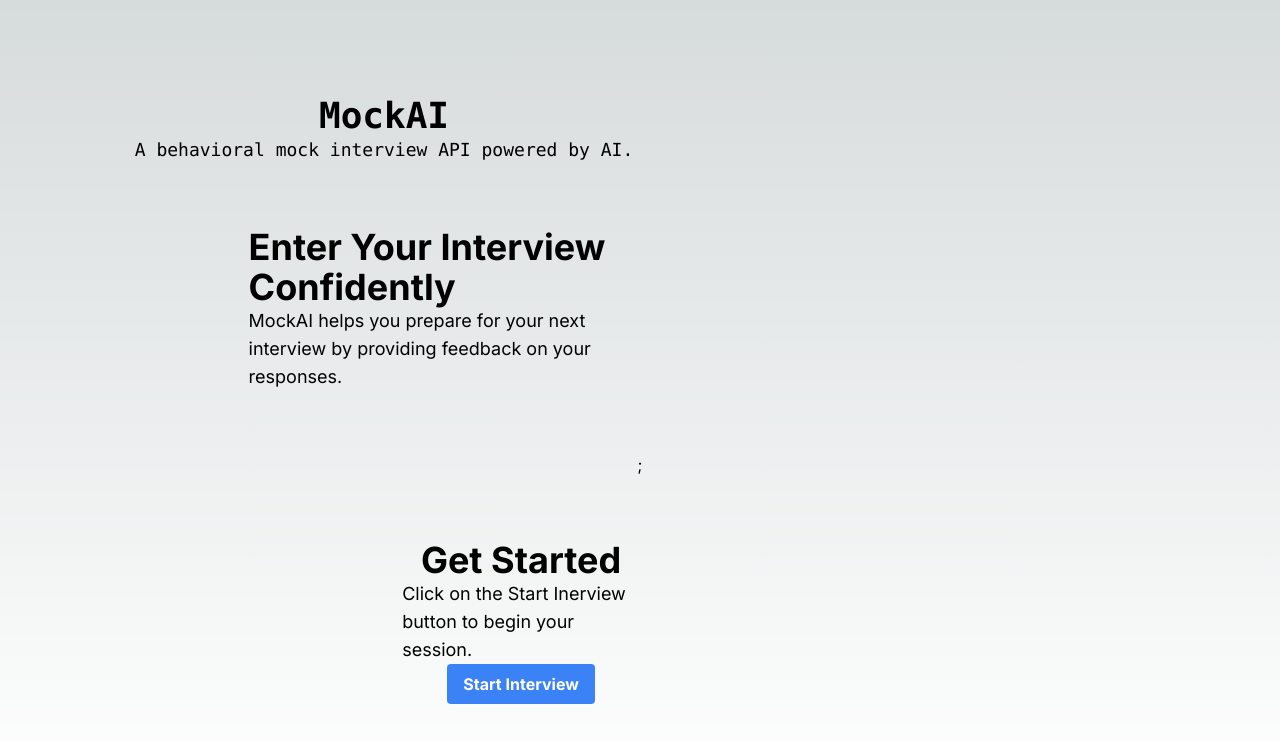
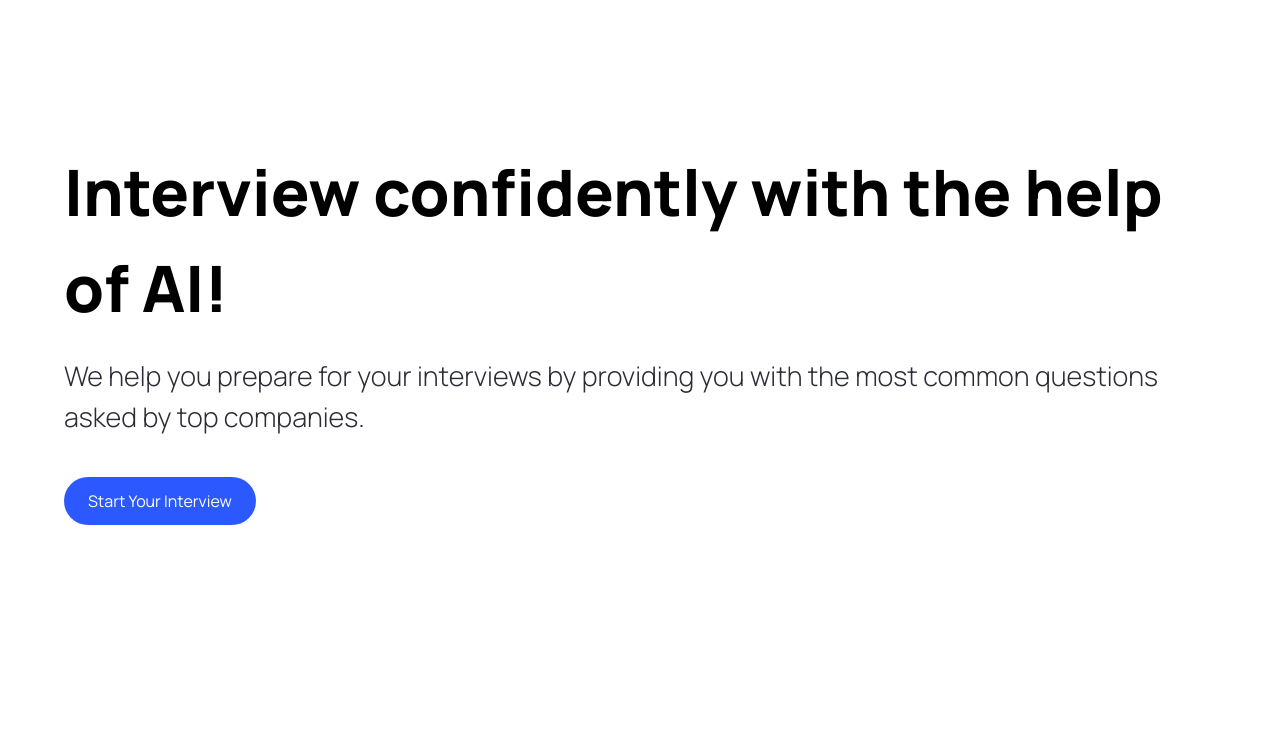
Before and after one commit to jvrjsanchez/mockAI, a Next.js app in the folder mock_ai/: page / in a window 1280 px wide. Shown: the top 742 px of the page. Built offline with nearby package versions, Linux system fonts and the light colour scheme.

Commit message:
Landing Page Changes

```diff
--- a/mock_ai/app/globals.css
+++ b/mock_ai/app/globals.css
@@ -1,33 +1,219 @@
+@import url("https://fonts.googleapis.com/css2?family=Manrope:wght@200;300;400;500;600;700;800&display=swap");
+
 @tailwind base;
 @tailwind components;
 @tailwind utilities;
 
-:root {
-  --foreground-rgb: 0, 0, 0;
-  --background-start-rgb: 214, 219, 220;
-  --background-end-rgb: 255, 255, 255;
+* {
+  margin: 0;
+  padding: 0;
+  box-sizing: border-box;
+  font-family: "Manrope", sans-serif;
 }
 
-@media (prefers-color-scheme: dark) {
-  :root {
-    --foreground-rgb: 255, 255, 255;
-    --background-start-rgb: 0, 0, 0;
-    --background-end-rgb: 0, 0, 0;
-  }
+/* START: General styles */
+.max-width {
+  @apply max-w-[1440px] mx-auto;
 }
 
-body {
-  color: rgb(var(--foreground-rgb));
-  background: linear-gradient(
-      to bottom,
-      transparent,
-      rgb(var(--background-end-rgb))
-    )
-    rgb(var(--background-start-rgb));
+.padding-x {
+  @apply sm:px-16 px-6;
 }
 
-@layer utilities {
-  .text-balance {
-    text-wrap: balance;
-  }
+.padding-y {
+  @apply py-4;
 }
+
+.flex-center {
+  @apply flex items-center justify-center;
+}
+
+.flex-between {
+  @apply flex justify-between items-center;
+}
+
+.custom-btn {
+  @apply flex flex-row relative justify-center items-center py-3 px-6 outline-none;
+}
+/* END: General styles */
+
+/* START: Hero styles */
+.hero {
+  @apply flex xl:flex-row flex-col gap-5 relative z-0 max-w-[1440px] mx-auto;
+}
+
+.hero__title {
+  @apply 2xl:text-[72px] sm:text-[64px] text-[50px] font-extrabold;
+}
+
+.hero__subtitle {
+  @apply text-[27px] text-black-100 font-light mt-5;
+}
+
+.hero__image-container {
+  @apply xl:flex-[1.5] flex justify-end items-end w-full xl:h-screen;
+}
+
+.hero__image {
+  @apply relative xl:w-full w-[90%] xl:h-full h-[590px] z-0;
+}
+
+.hero__image-overlay {
+  @apply absolute xl:-top-24 xl:-right-1/2 -right-1/4 bg-hero-bg bg-repeat-round -z-10 w-full xl:h-screen h-[590px] overflow-hidden;
+}
+/* END: Hero styles */
+
+/* START: Home styles */
+
+.home__text-container {
+  @apply flex flex-col items-start justify-start gap-y-2.5 text-black-100;
+}
+
+.home__filters {
+  @apply mt-12 w-full flex-between items-center flex-wrap gap-5;
+}
+
+.home__filter-container {
+  @apply flex justify-start flex-wrap items-center gap-2;
+}
+
+.home__cars-wrapper {
+  @apply grid 2xl:grid-cols-4 xl:grid-cols-3 md:grid-cols-2 grid-cols-1 w-full gap-8 pt-14;
+}
+
+.home__error-container {
+  @apply mt-16 flex justify-center items-center flex-col gap-2;
+}
+/* END: Home styles */
+
+/* START: Car Card styles */
+.car-card {
+  @apply flex flex-col p-6 justify-center items-start text-black-100 bg-primary-blue-100 hover:bg-white hover:shadow-md rounded-3xl;
+}
+
+.car-card__content {
+  @apply w-full flex justify-between items-start gap-2;
+}
+
+.car-card__content-title {
+  @apply text-[22px] leading-[26px] font-bold capitalize;
+}
+
+.car-card__price {
+  @apply flex mt-6 text-[32px] leading-[38px] font-extrabold;
+}
+
+.car-card__price-dollar {
+  @apply self-start text-[14px] leading-[17px] font-semibold;
+}
+
+.car-card__price-day {
+  @apply self-end text-[14px] leading-[17px] font-medium;
+}
+
+.car-card__image {
+  @apply relative w-full h-40 my-3 object-contain;
+}
+
+.car-card__icon-container {
+  @apply flex group-hover:invisible w-full justify-between text-grey;
+}
+
+.car-card__icon {
+  @apply flex flex-col justify-center items-center gap-2;
+}
+
+.car-card__icon-text {
+  @apply text-[14px] leading-[17px];
+}
+
+.car-card__btn-container {
+  @apply hidden group-hover:flex absolute bottom-0 w-full z-10;
+}
+/* END: Car Card styles */
+
+/* START: Car Details styles */
+.car-details__dialog-panel {
+  @apply relative w-full max-w-lg max-h-[90vh] overflow-y-auto transform rounded-2xl bg-white p-6 text-left shadow-xl transition-all flex flex-col gap-5;
+}
+
+.car-details__close-btn {
+  @apply absolute top-2 right-2 z-10 w-fit p-2 bg-primary-blue-100 rounded-full;
+}
+
+.car-details__main-image {
+  @apply relative w-full h-40 bg-pattern bg-cover bg-center rounded-lg;
+}
+/* END: Car Details styles */
+
+/* START: Custom Filter styles */
+.custom-filter__btn {
+  @apply relative w-full min-w-[127px] flex justify-between items-center cursor-default rounded-lg bg-white py-2 px-3 text-left shadow-md sm:text-sm border;
+}
+
+.custom-filter__options {
+  @apply absolute mt-1 max-h-60 w-full overflow-auto rounded-md bg-white py-1 text-base shadow-lg ring-1 ring-black ring-opacity-5 focus:outline-none sm:text-sm;
+}
+/* END: Custom Filter styles */
+
+/* START: Footer styles */
+.footer {
+  @apply flex flex-col text-black-100  mt-5 border-t border-gray-100;
+}
+
+.footer__links-container {
+  @apply flex max-md:flex-col flex-wrap justify-between gap-5 sm:px-16 px-6 py-10;
+}
+
+.footer__rights {
+  @apply flex flex-col justify-start items-start gap-6;
+}
+
+.footer__links {
+  @apply flex-1 w-full flex md:justify-end flex-wrap max-md:mt-10 gap-20;
+}
+
+.footer__link {
+  @apply flex flex-col gap-6 text-base min-w-[170px];
+}
+
+.footer__copyrights {
+  @apply flex justify-between items-center flex-wrap mt-10 border-t border-gray-100 sm:px-16 px-6 py-10;
+}
+
+.footer__copyrights-link {
+  @apply flex-1 flex sm:justify-end justify-center max-sm:mt-4 gap-10;
+}
+/* END: Footer styles */
+
+/* START: searchbar styles */
+.searchbar {
+  @apply flex items-center justify-start max-sm:flex-col w-full relative max-sm:gap-4 max-w-3xl;
+}
+
+.searchbar__item {
+  @apply flex-1 max-sm:w-full flex justify-start items-center relative;
+}
+
+.searchbar__input {
+  @apply w-full h-[48px] pl-12 p-4 bg-light-white rounded-r-full max-sm:rounded-full outline-none cursor-pointer text-sm;
+}
+/* END: searchbar styles */
+
+/* START: search manufacturer styles */
+.search-manufacturer {
+  @apply flex-1 max-sm:w-full flex justify-start items-center;
+}
+
+.search-manufacturer__input {
+  @apply w-full h-[48px] pl-12 p-4 rounded-l-full max-sm:rounded-full bg-light-white outline-none cursor-pointer text-sm;
+}
+
+.search-manufacturer__options {
+  @apply absolute mt-1 max-h-60 w-full overflow-auto rounded-md bg-white py-1 text-base shadow-lg ring-1 ring-black ring-opacity-5 focus:outline-none sm:text-sm;
+}
+
+.search-manufacturer__option {
+  @apply cursor-default select-none py-2 pl-10 pr-4;
+}
+/* END: search manufacturer styles */
--- a/mock_ai/app/layout.tsx
+++ b/mock_ai/app/layout.tsx
@@ -5,7 +5,7 @@
 const inter = Inter({ subsets: ["latin"] });
 
 export const metadata: Metadata = {
-  title: "MockAI",
+  title: "mockAI",
   description: "A behavioral mock interview API powered by AI.",
 };
 
--- a/mock_ai/app/page.tsx
+++ b/mock_ai/app/page.tsx
@@ -1,27 +1,11 @@
 import Image from "next/image";
+
+import { Hero } from "@/components";
 
 export default function Home() {
   return (
-    <main className="flex min-h-screen flex-col items-center justify-between p-24">
-      <div className="z-10 w-full max-w-5xl items-center justify-between font-mono text-sm lg:flex">
-        <div className="flex flex-col items-center justify-center w-full lg:w-1/2">
-          <h1 className="text-4xl font-bold">MockAI</h1>
-          <p className="text-lg">A behavioral mock interview API powered by AI.</p>
-        </div>
-      </div>
-      <div>
-        <div className="flex flex-col items-center justify-center w-full lg:w-1/2">
-          <h2 className="text-4xl font-bold">Enter Your Interview Confidently</h2>
-          <p className="text-lg">MockAI helps you prepare for your next interview by providing feedback on your responses.</p>
-        </div>
-      </div>;
-      <div>
-        <div className="flex flex-col items-center justify-center w-full lg:w-1/2">
-          <h2 className="text-4xl font-bold">Get Started</h2>
-          <p className="text-lg">Click on the Start Inerview button to begin your session.</p>
-          <button className="bg-blue-500 hover:bg-blue-700 text-white font-bold py-2 px-4 rounded">Start Interview</button>
-        </div>
-      </div>
+    <main className="overflow-hidden">
+      <Hero />
     </main>
   );
 }
--- /dev/null
+++ b/mock_ai/components/CustomButton.tsx
@@ -0,0 +1,22 @@
+"use client";
+
+import { CustomButtonProps } from '@/types';
+import Image from 'next/image';
+
+const CustomButton = ({ title, containerStyles,
+handleClick }: CustomButtonProps) => {
+  return (
+    <button
+    disabled={false}
+    type={'button'}
+    className={`custom-btn ${containerStyles}`}
+    onClick={handleClick}
+    >
+        <span className={`flex-1`}>
+            {title}
+        </span>
+    </button>
+  )
+}
+
+export default CustomButton
--- /dev/null
+++ b/mock_ai/components/Hero.tsx
@@ -0,0 +1,33 @@
+"use client";
+
+import Image from 'next/image';
+
+import CustomButton from './CustomButton';
+
+const Hero = () => {
+  const handleScroll = () => {
+
+  };
+
+  return (
+    <div className='hero'>
+      <div className='flex-1 pt-36 padding-x'>
+        <h1 className='hero__title'>
+          Interview confidently with the help of AI!
+        </h1>
+
+        <p className='hero__subtitle'>
+          We help you prepare for your interviews by providing you with the most common questions asked by top companies.
+        </p>
+
+        <CustomButton
+          title="Start Your Interview"
+          containerStyles='bg-primary-blue text-white mt-10 rounded-full'
+          handleClick={handleScroll}
+        />
+      </div>
+    </div>
+  )
+}
+
+export default Hero
--- /dev/null
+++ b/mock_ai/components/index.ts
@@ -0,0 +1,7 @@
+import Hero from './Hero';
+import CustomButton from './CustomButton';
+
+export {
+  Hero,
+  CustomButton,
+}
--- a/mock_ai/package.json
+++ b/mock_ai/package.json
@@ -19,8 +19,6 @@
     "@types/react": "^18",
     "@types/react-dom": "^18",
     "postcss": "^8",
-    "tailwindcss": "^3.4.1",
-    "eslint": "^8",
-    "eslint-config-next": "14.2.4"
+    "tailwindcss": "^3.4.1"
   }
 }
--- a/mock_ai/tailwind.config.ts
+++ b/mock_ai/tailwind.config.ts
@@ -1,20 +1,34 @@
-import type { Config } from "tailwindcss";
-
-const config: Config = {
+/** @type {import('tailwindcss').Config} */
+module.exports = {
   content: [
     "./pages/**/*.{js,ts,jsx,tsx,mdx}",
     "./components/**/*.{js,ts,jsx,tsx,mdx}",
     "./app/**/*.{js,ts,jsx,tsx,mdx}",
   ],
+  mode: "jit",
   theme: {
     extend: {
+      fontFamily: {
+        inter: ["Inter", "sans-serif"],
+      },
+      colors: {
+        "black-100": "#2B2C35",
+        "primary-blue": {
+          DEFAULT: "#2B59FF",
+          100: "#F5F8FF",
+        },
+        "secondary-orange": "#f79761",
+        "light-white": {
+          DEFAULT: "rgba(59,60,152,0.03)",
+          100: "rgba(59,60,152,0.02)",
+        },
+        grey: "#747A88",
+      },
       backgroundImage: {
-        "gradient-radial": "radial-gradient(var(--tw-gradient-stops))",
-        "gradient-conic":
-          "conic-gradient(from 180deg at 50% 50%, var(--tw-gradient-stops))",
-      },
+        'pattern': "url('/pattern.png')",
+        'hero-bg': "url('/hero-bg.png')"
+      }
     },
   },
   plugins: [],
 };
-export default config;
--- /dev/null
+++ b/mock_ai/types/index.ts
@@ -0,0 +1,8 @@
+import { MouseEventHandler } from 'react';
+
+export interface CustomButtonProps {
+    title: string;
+    containerStyles?: string;
+    handleClick?:
+    MouseEventHandler<HTMLButtonElement>;
+}
```
Also changed, not shown: mock_ai/.eslintrc.json (deleted), 1 other file (tests, documents, lock files or other folders).
